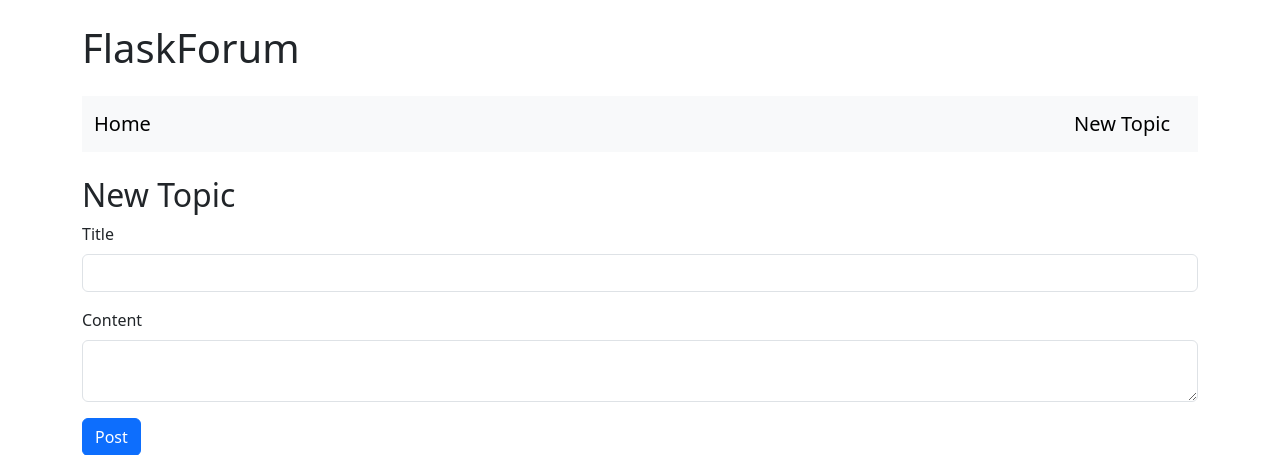
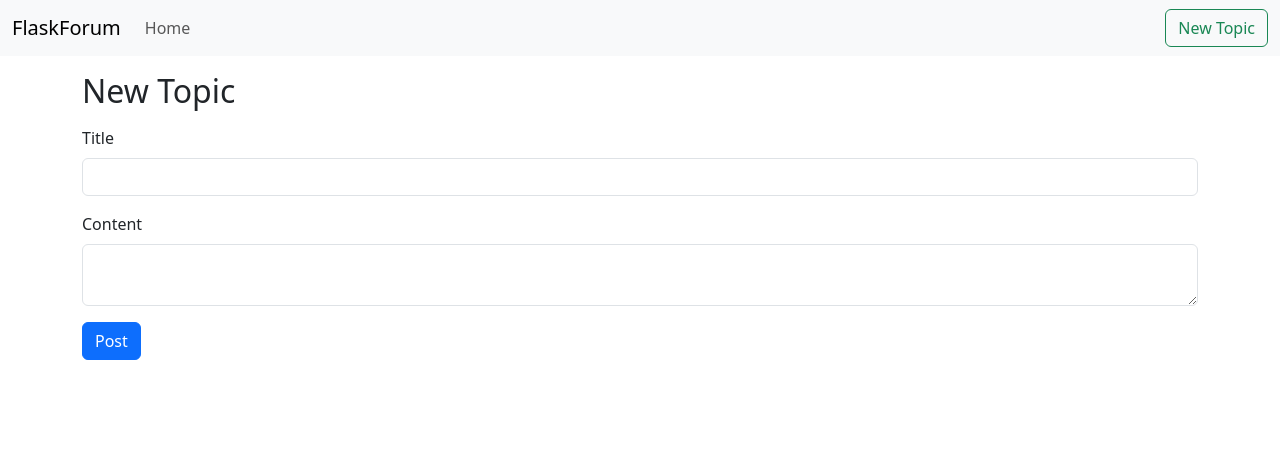
Before and after one commit to bvedant/flaskforum, a Flask app: page /new in a window 1280 px wide. Shown: the top 455 px of the page. Run offline with Flask 3, Linux system fonts and the light colour scheme.

Commit message:
tweaked styling and added conditional for no topics

```diff
--- a/templates/base.html
+++ b/templates/base.html
@@ -5,12 +5,17 @@
     <link href="https://cdn.jsdelivr.net/npm/bootstrap@5.3.3/dist/css/bootstrap.min.css" rel="stylesheet" integrity="sha384-QWTKZyjpPEjISv5WaRU9OFeRpok6YctnYmDr5pNlyT2bRjXh0JMhjY6hW+ALEwIH" crossorigin="anonymous">
 </head>
 <body>
-    <div class="container">
-        <h1 class="my-4">FlaskForum</h1>
-        <nav class="navbar navbar-expand-lg navbar-light bg-light mb-4">
+        <nav class="navbar navbar-expand-lg bg-body-tertiary">
             <div class="container-fluid">
-                <a class="navbar-brand" href="{{ url_for('index') }}">Home</a>
-                <a class="navbar-brand" href="{{ url_for('new_topic') }}">New Topic</a>
+                <a class="navbar-brand">FlaskForum</a>
+                <div class="collapse navbar-collapse" id="navbarSupportedContent">
+                    <ul class="navbar-nav me-auto mb-2 mb-lg-0">
+                      <li class="nav-item">
+                        <a class="nav-link" href="{{ url_for('index') }}">Home</a>
+                      </li>
+                    </ul>
+                    <a class="btn btn-outline-success" href="{{ url_for('new_topic') }}">New Topic</a>
+                  </div>
             </div>
         </nav>
         {% with messages = get_flashed_messages() %}
@@ -24,8 +29,9 @@
             </div>
           {% endif %}
         {% endwith %}
-        {% block content %}{% endblock %}
-    </div>
+        <div class="container">
+            {% block content %}{% endblock %}
+        </div>
     <script src="https://cdn.jsdelivr.net/npm/bootstrap@5.3.3/dist/js/bootstrap.bundle.min.js" integrity="sha384-YvpcrYf0tY3lHB60NNkmXc5s9fDVZLESaAA55NDzOxhy9GkcIdslK1eN7N6jIeHz" crossorigin="anonymous"></script>
 </body>
 </html>
--- a/templates/new_topic.html
+++ b/templates/new_topic.html
@@ -1,7 +1,7 @@
 {% extends "base.html" %}
 
 {% block content %}
-<h2>New Topic</h2>
+<h2 class="my-3">New Topic</h2>
 <form method="post">
     <div class="mb-3">
         <label for="title" class="form-label">Title</label>
```
Also changed, not shown: templates/index.html (+6 -1 lines).
